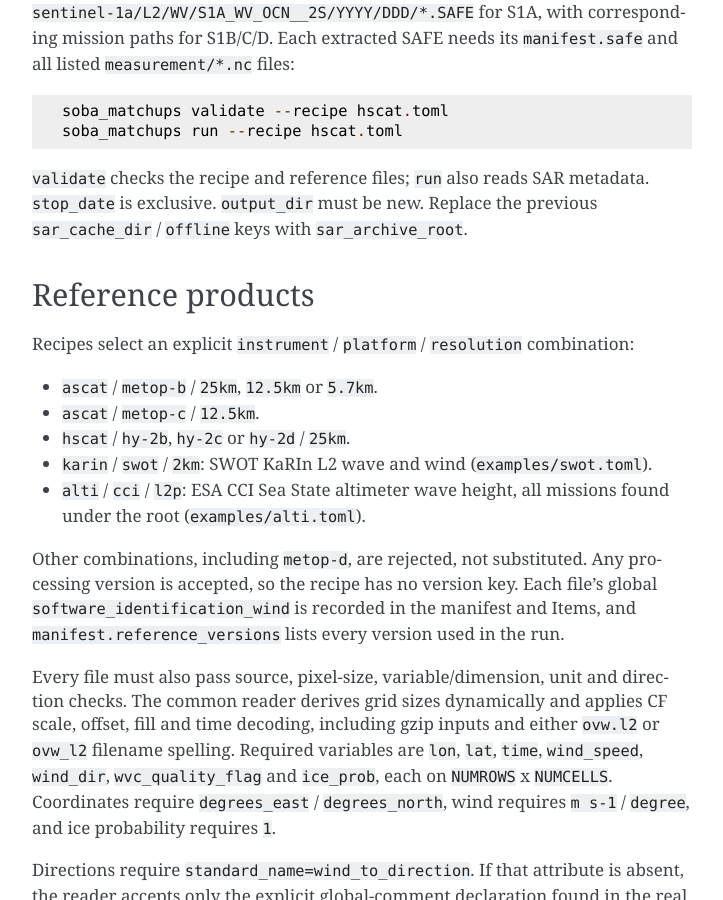
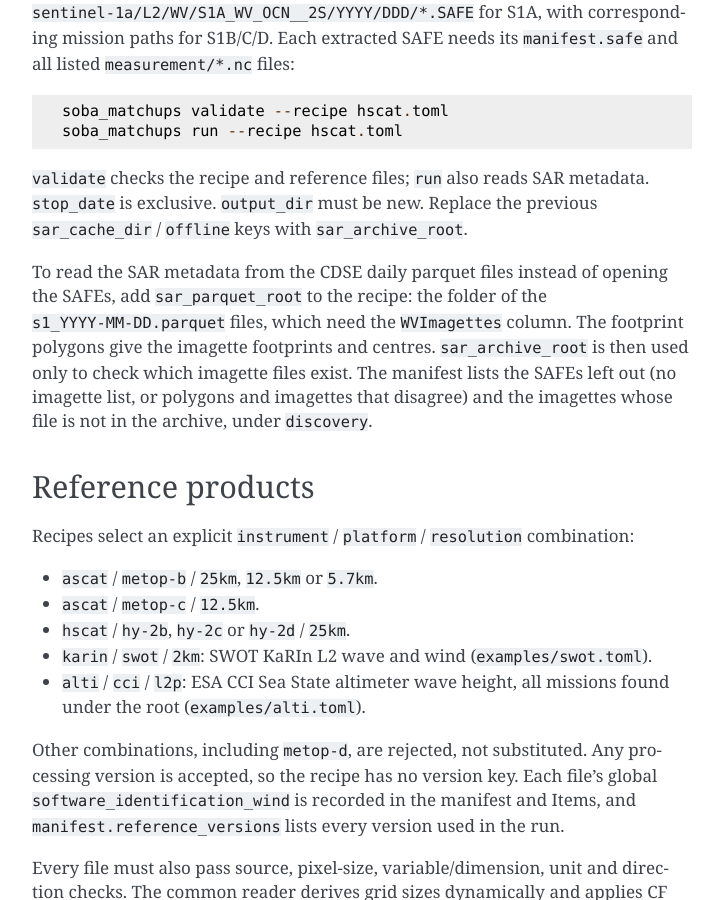
Before and after one commit to umr-lops/soba_matchups, a Sphinx documentation site: the page built from docs/index.rst, in a window 1280 px wide and 900 px high, scrolled down 584 px. Shown: the whole window, without its empty margins (388-1111 px from the left). Built offline with Sphinx 7.4.7, drawn with Linux system fonts in a browser that asks for light colours.

Commit message:
Document sar_parquet_root in the docs

```diff
--- a/docs/index.rst
+++ b/docs/index.rst
@@ -32,6 +32,13 @@ with corresponding mission paths for S1B/C/D. Each extracted SAFE needs its
 ``validate`` checks the recipe and reference files; ``run`` also reads SAR metadata.
 ``stop_date`` is exclusive. ``output_dir`` must be new. Replace the previous
 ``sar_cache_dir`` / ``offline`` keys with ``sar_archive_root``.
+
+To read the SAR metadata from the CDSE daily parquet files instead of opening the SAFEs,
+add ``sar_parquet_root`` to the recipe: the folder of the ``s1_YYYY-MM-DD.parquet`` files, which
+need the ``WVImagettes`` column. The footprint polygons give the imagette footprints and
+centres. ``sar_archive_root`` is then used only to check which imagette files exist. The
+manifest lists the SAFEs left out (no imagette list, or polygons and imagettes that disagree)
+and the imagettes whose file is not in the archive, under ``discovery``.
 
 Reference products
 ------------------
```
